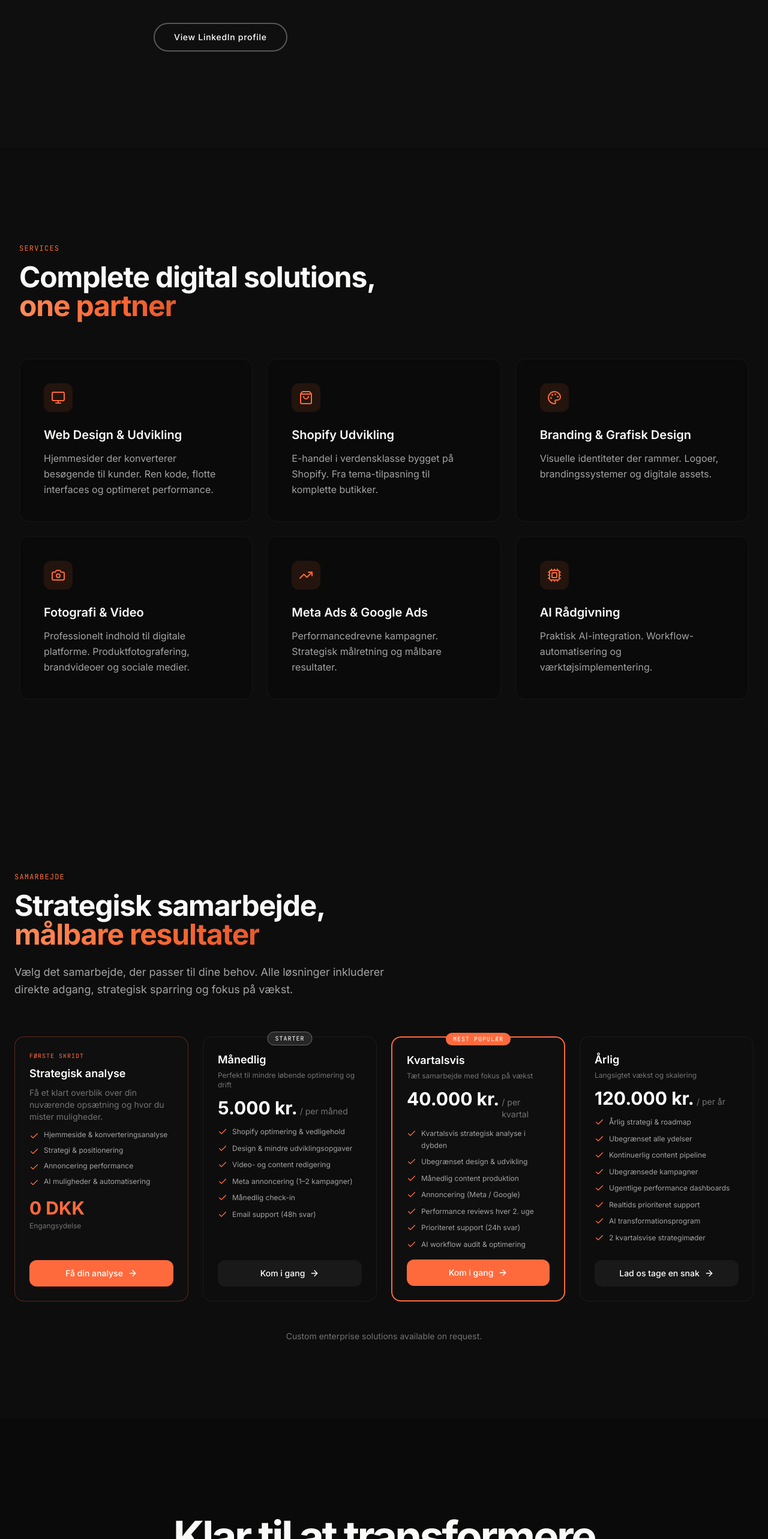
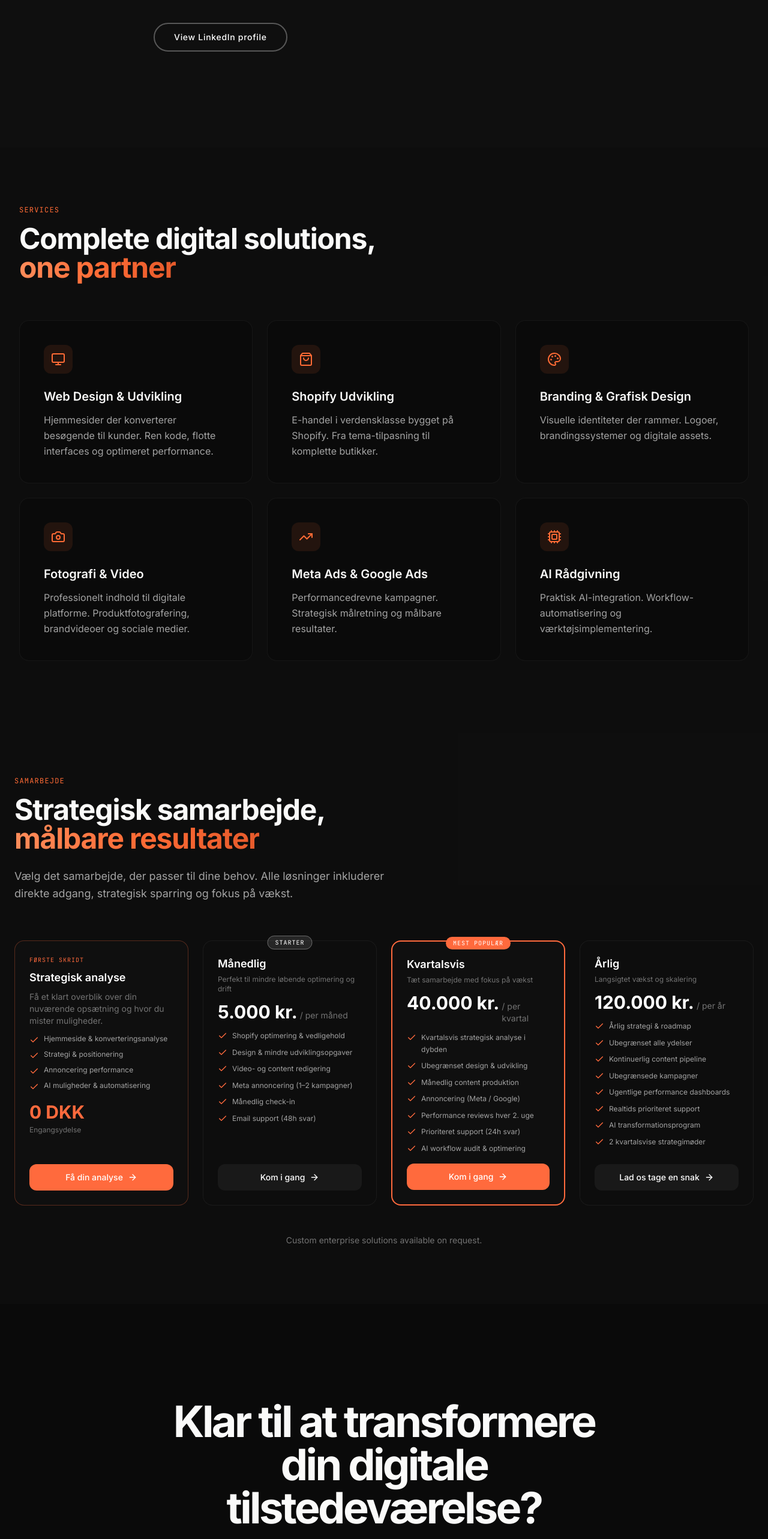
Before and after one commit to hejculto/premium-site, a Next.js app: page / in a window 1280 px wide. Shown: the part 5129-7695 px from the top of the page at 60% size. Built offline with nearby package versions, Linux system fonts and the light colour scheme.

Commit message:
Reduce spacing between Services and Pricing sections

```diff
--- a/src/components/AdvisoryPlans.tsx
+++ b/src/components/AdvisoryPlans.tsx
@@ -46,7 +46,7 @@ export function AdvisoryPlans() {
   }
 
   return (
-    <section id="advisory" className="py-24 md:py-32 bg-card/50">
+    <section id="advisory" className="py-16 md:py-20 lg:py-24 bg-card/50">
       <div className="container-premium px-6">
         <motion.div
           initial={{ opacity: 0, y: 20 }}
--- a/src/components/Services.tsx
+++ b/src/components/Services.tsx
@@ -38,7 +38,7 @@ const itemVariants = {
 
 export function Services() {
   return (
-    <section id="services" className="section-padding bg-card/50">
+    <section id="services" className="py-16 md:py-20 lg:py-24 bg-card/50">
       <div className="container-premium">
         <motion.div
           initial={{ opacity: 0, y: 20 }}
```
